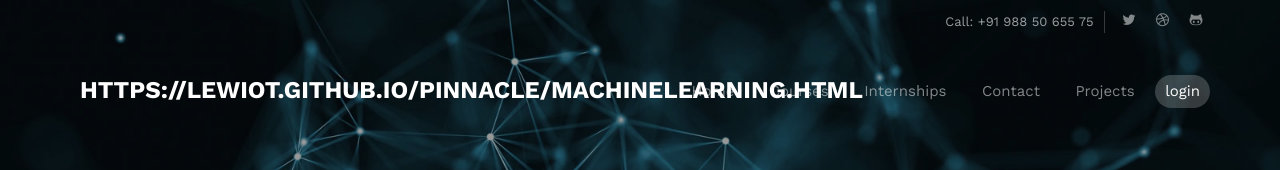
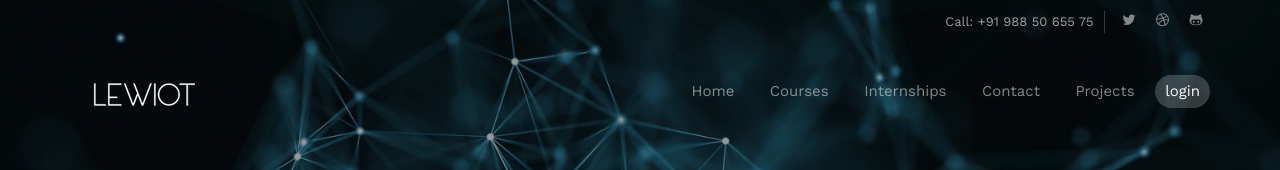
Before and after one commit to Lewiot/Pinnacle, a plain HTML site: page course.html in a window 1280 px wide. Shown: the top 170 px of the page. Drawn offline with nearby package versions, Linux system fonts and the light colour scheme; files whose address does not match are found by name.

Commit message:
Update course.html

```diff
--- a/course.html
+++ b/course.html
@@ -80,7 +80,7 @@
 			<div class="container">
 				<div class="row">
 					<div class="col-xs-1">
-						<div id="fh5co-logo"><a href="index.html">https://lewiot.github.io/pinnacle/machinelearning.html</a></div>
+						<div id="fh5co-logo"><a href="index.html"><img  src="images/icons/favicon2.png" alt="logo"></a></div>
 					</div>
 					<div class="col-xs-11 text-right menu-1">
 						<ul>
```
